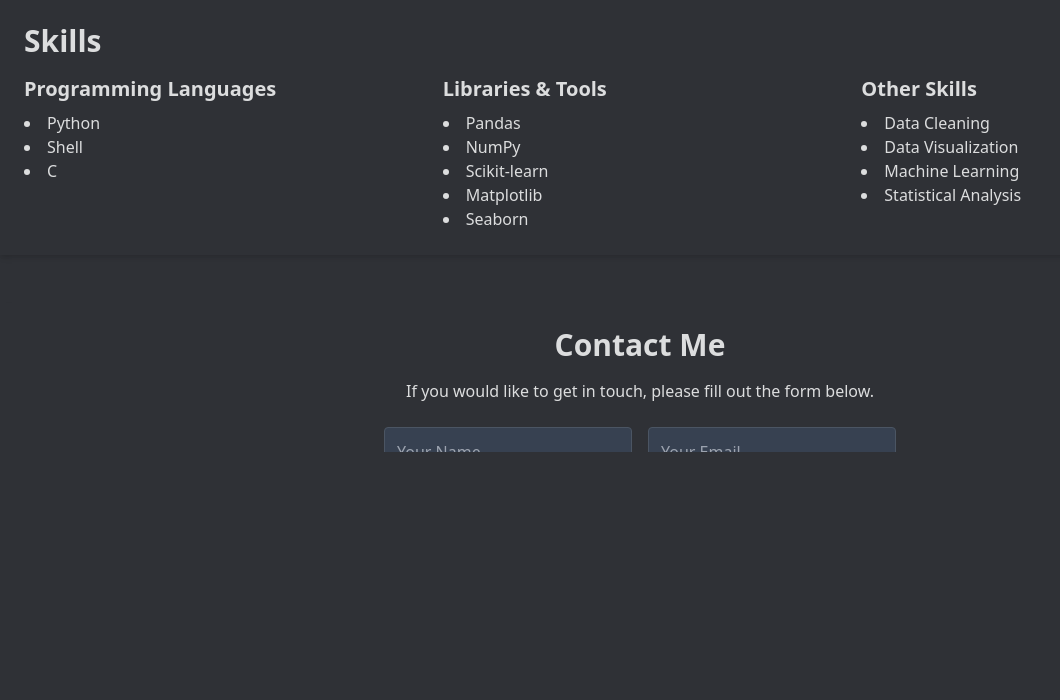
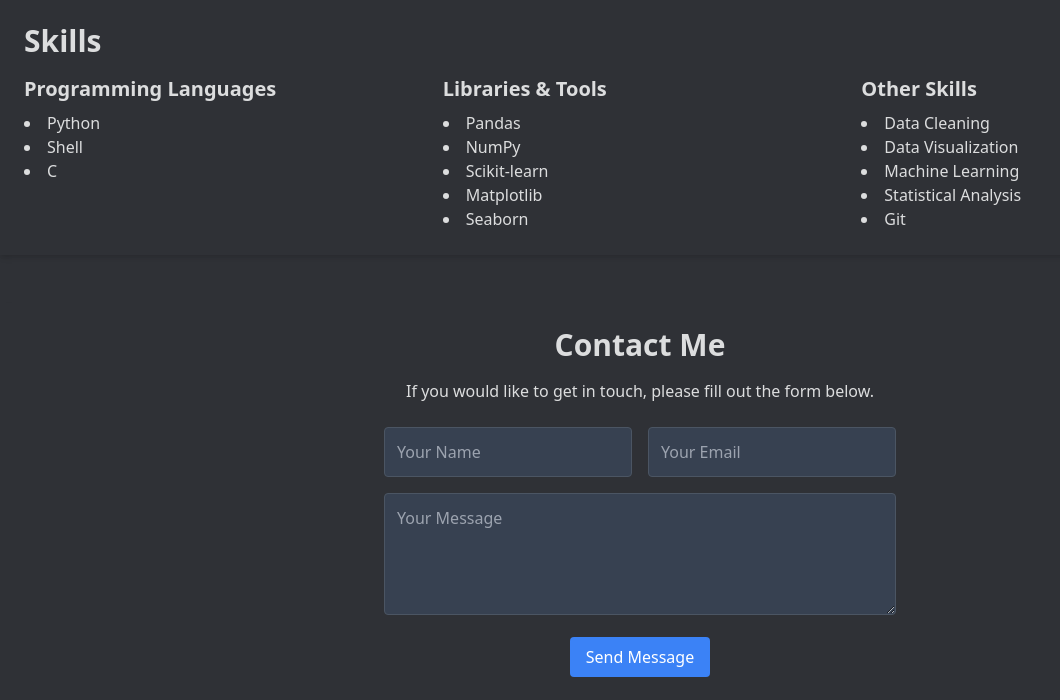
Before and after one commit to amriteshkt/portfolio-website-django, a Django app: template portfolio_website/templates/homepage_new.html in a window 1280 px wide. Shown: the part 1073-1773 px from the top of the page, without its empty margins (0-1060 px from the left). Run offline with Django 5.2, Linux system fonts and the light colour scheme; the template is opened without the code that fills it, so the values that code supplies are empty.

Commit message:
Update homepage_new.html

```diff
--- a/portfolio_website/templates/homepage_new.html
+++ b/portfolio_website/templates/homepage_new.html
@@ -48,7 +48,7 @@
       </div>
     </header>
 
-    <!-- About Section -->
+    <!-- About Me Section -->
     <section id="about" class="container mx-auto my-12 p-6 dark-bg shadow-md">
       <h2 class="text-3xl font-bold mb-4">About Me</h2>
       <p>Hello! I am a data scientist with a passion for uncovering insights from data. I specialize in machine
@@ -112,6 +112,7 @@
             <li>Data Visualization</li>
             <li>Machine Learning</li>
             <li>Statistical Analysis</li>
+            <li>Git</li>
           </ul>
         </div>
       </div>
```
